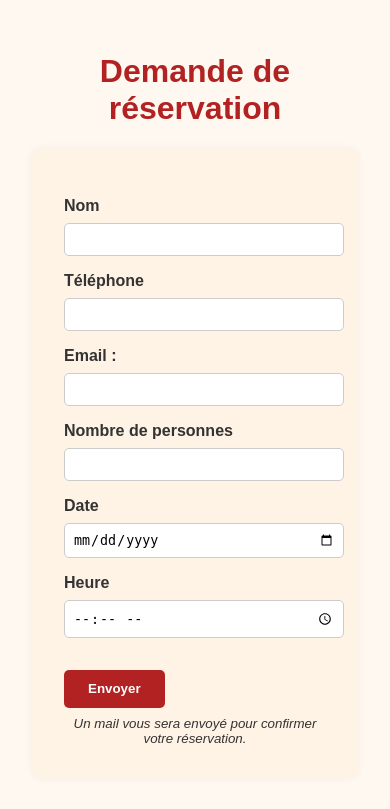
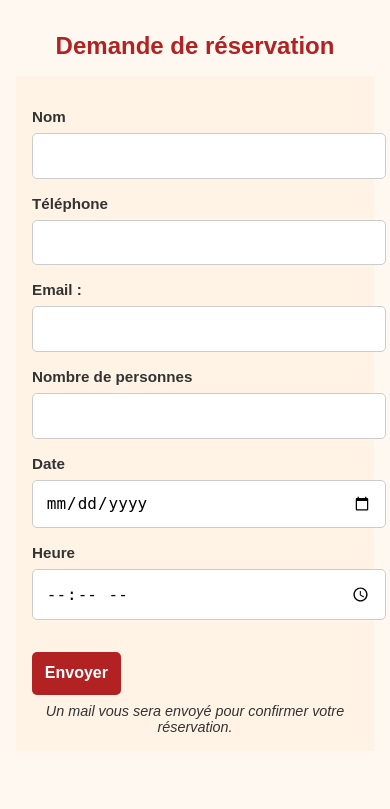
Before and after one commit to Marcestia/la-salentina-site, a Flask app: page /reserver in a window 390 px wide. Shown: the top 809 px of the page. Run offline with Flask 3, Linux system fonts and the light colour scheme.

Commit message:
Amélioration responsive mobile pour la page de réservation

```diff
--- a/templates/reserver.html
+++ b/templates/reserver.html
@@ -71,7 +71,36 @@
     .error {
       color: red;
     }
-  </style>
+
+@media screen and (max-width: 480px) {
+  body {
+    padding: 1rem;
+  }
+
+  form {
+    padding: 1rem;
+    box-shadow: none;
+    border-radius: 0;
+  }
+
+  input, button {
+    font-size: 1rem;
+    padding: 0.8rem;
+  }
+
+  label {
+    font-size: 0.95rem;
+  }
+
+  h1 {
+    font-size: 1.5rem;
+  }
+
+  small {
+    font-size: 0.9rem;
+  }
+}
+</style>
 </head>
 <body>
 
```
